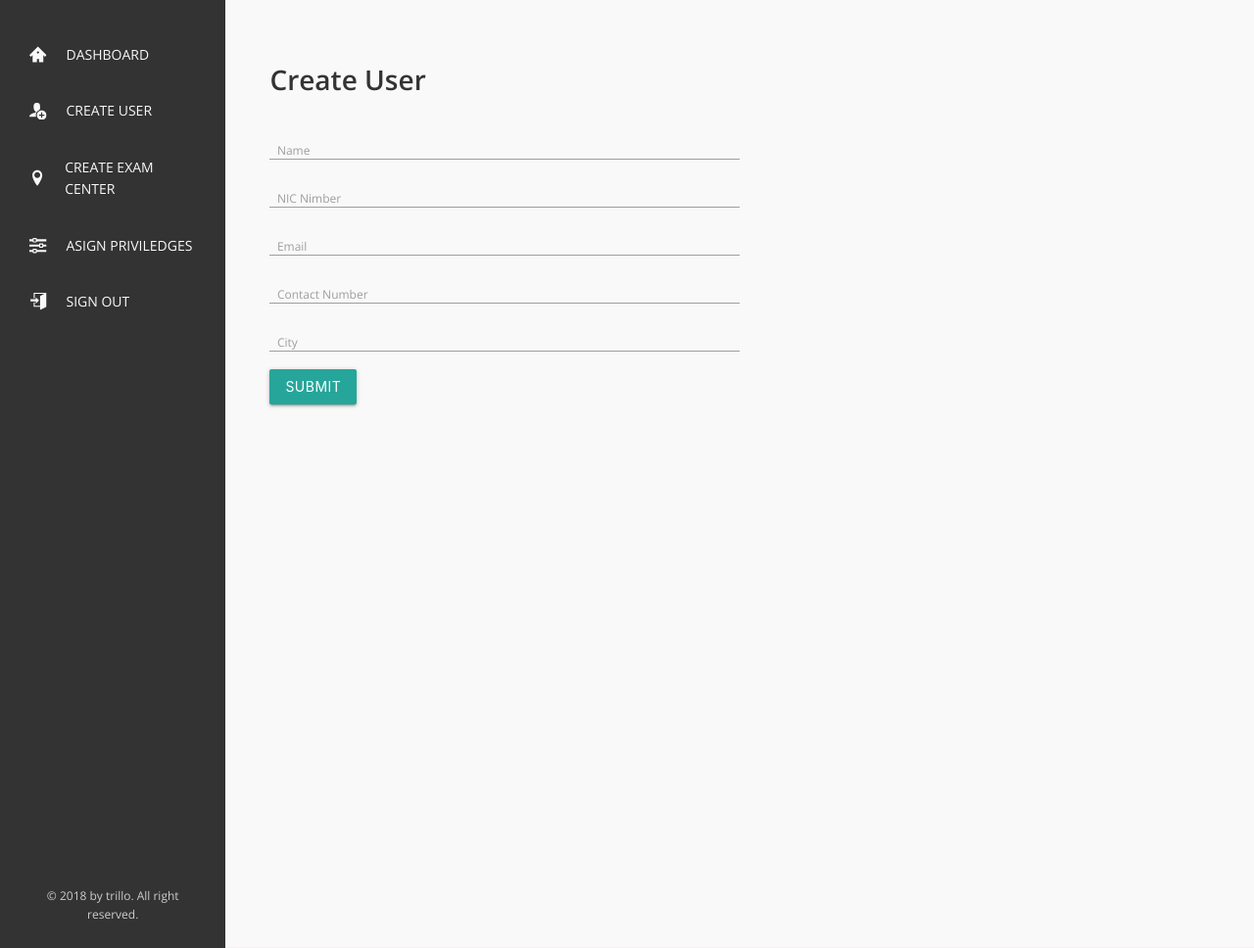
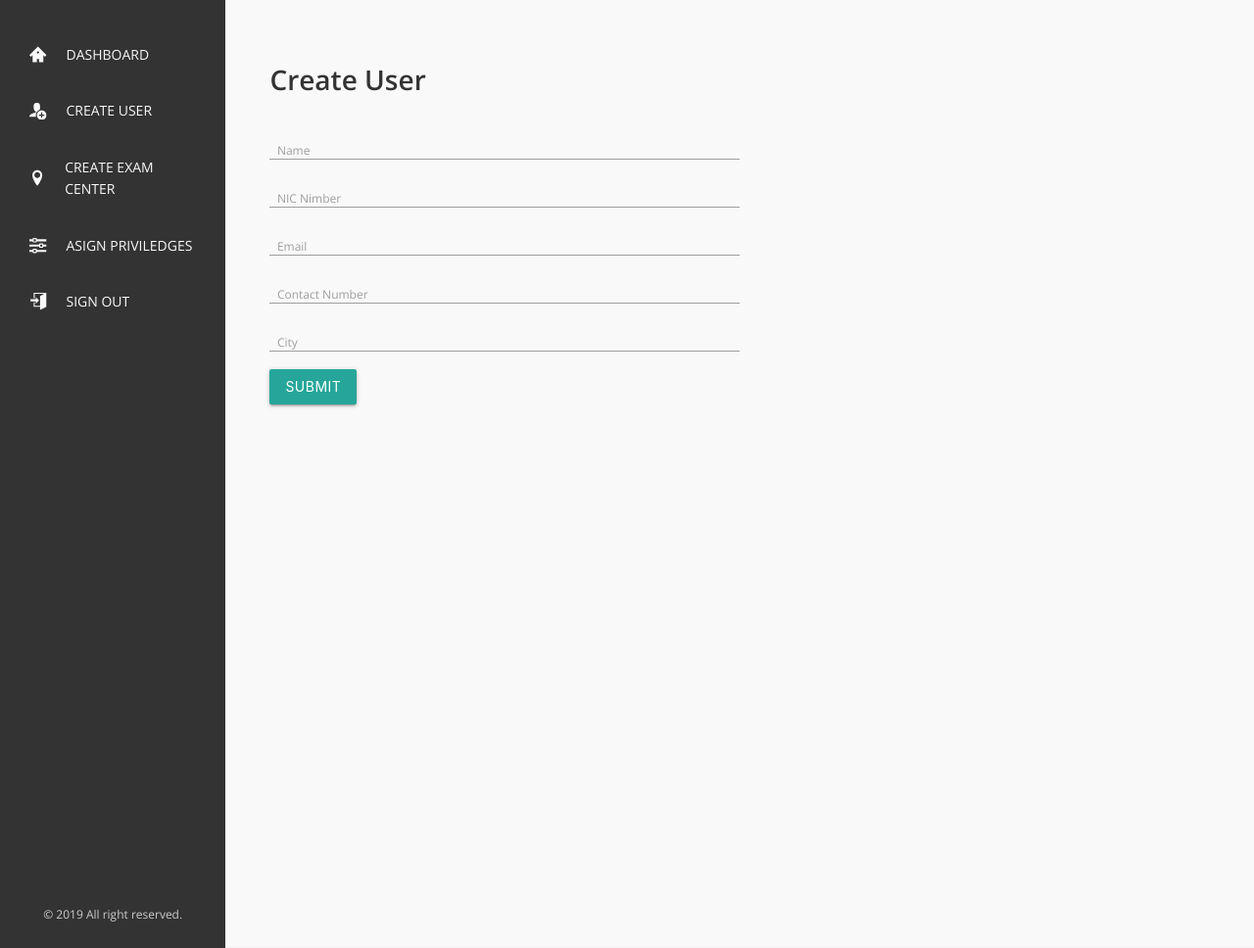
Before and after one commit to PrabuPro/dol, a website: page create-user.html in a window 1280 px wide. Shown: the part 75-1043 px from the top of the page at 98% size. Drawn offline with nearby package versions, Linux system fonts and the light colour scheme.

Commit message:
site modifications\

```diff
--- a/create-user.html
+++ b/create-user.html
@@ -76,7 +76,7 @@
                 </ul>
 
                 <div class="legal">
-                    &copy; 2018 by trillo. All right reserved.
+                    &copy; 2019 All right reserved.
                 </div>
             </nav>
             <main class="dashboard-view">
@@ -115,9 +115,6 @@
                                         <label for="city">City</label>
                                     </div>
                                 </div>
-
-
-
                                 <button class="btn waves-effect waves-light" type="submit" name="action">Submit
 
                                 </button>
```
Also changed, not shown: create-exam-center.html (+2 -2 lines), index.html (+1 -1 lines).
